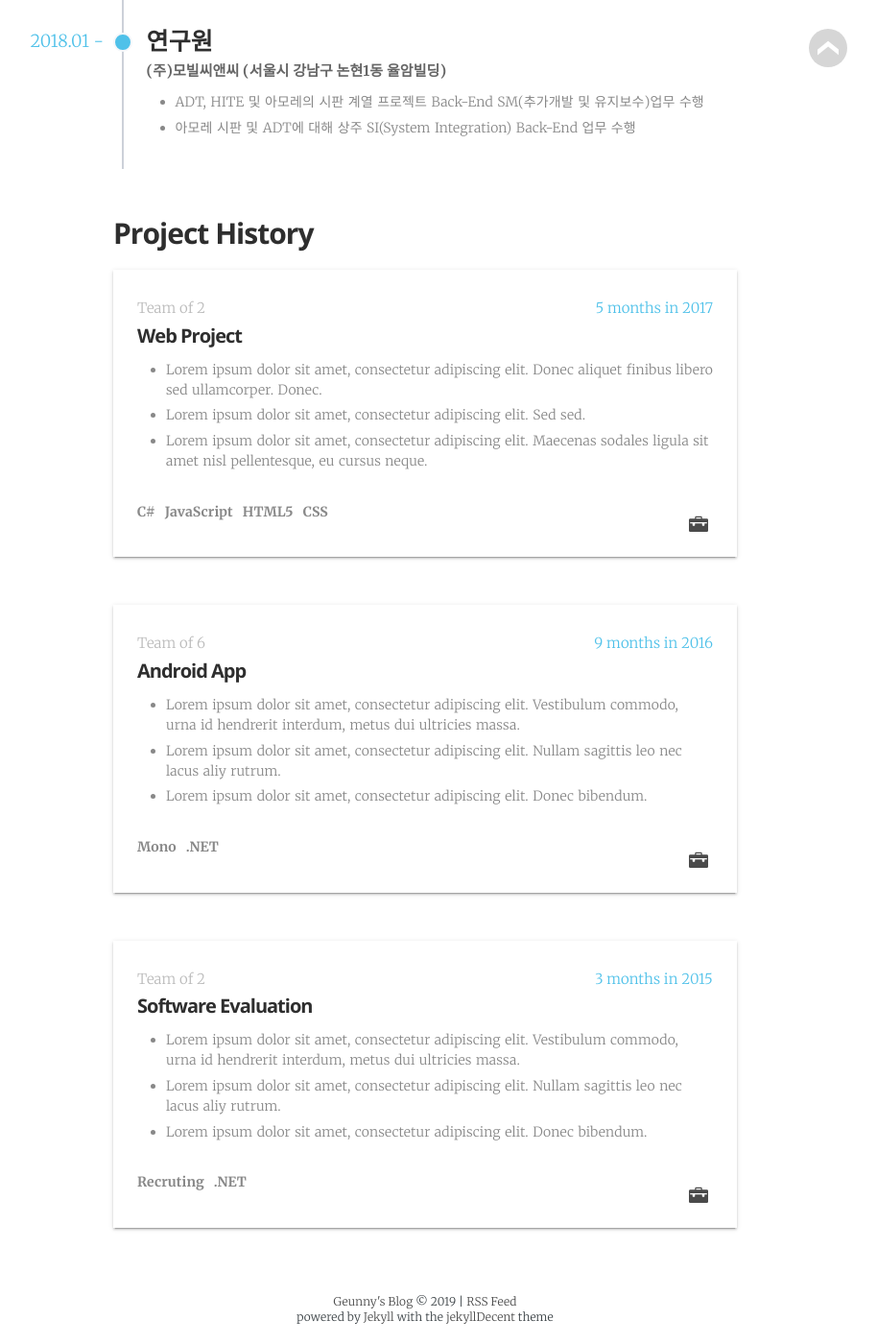
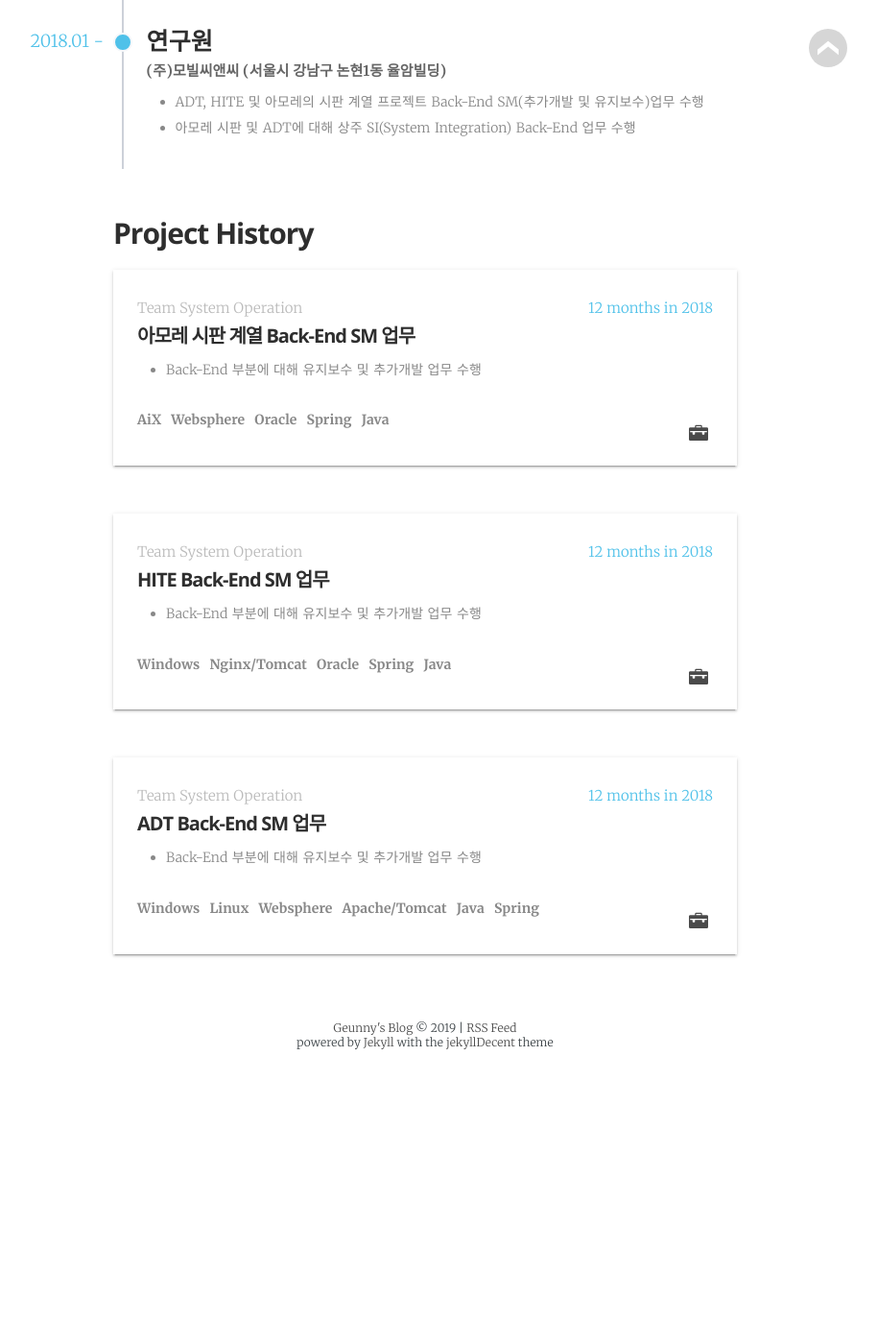
Before and after one commit to jwillmer/jekyllDecent, a Jekyll site: the page built from _pages/cv.html, in a window 1280 px wide and 1400 px high, scrolled down 1664 px. Shown: the whole window at 96% size, without its empty margins (197-1111 px from the left). Built offline with Jekyll 4.4.1, drawn with Linux system fonts in a browser that asks for light colours; some web fonts are replaced; after the commit the page ends 2779 px from its top, so only the background shows below that.

Commit message:
Update cv.yml

```diff
--- a/_data/cv.yml
+++ b/_data/cv.yml
@@ -34,27 +34,21 @@ geunyoung:
             - "ADT, HITE 및 아모레의 시판 계열 프로젝트 Back-End SM(추가개발 및 유지보수)업무 수행"
             - "아모레 시판 및 ADT에 대해 상주 SI(System Integration) Back-End 업무 수행"
     projects:
-        - time:             "5 months in 2017"
-          team:             "Team of 2"
-          title:            "Web Project"
-          technologies:     "C#, JavaScript, HTML5, CSS"
+        - time:             "12 months in 2018"
+          team:             "Team System Operation"
+          title:            "아모레 시판 계열 Back-End SM 업무"
+          technologies:     "AiX, Websphere, Oracle, Spring, Java"
           responsibilities:
-            - "Lorem ipsum dolor sit amet, consectetur adipiscing elit. Donec aliquet finibus libero sed ullamcorper. Donec."
-            - "Lorem ipsum dolor sit amet, consectetur adipiscing elit. Sed sed."
-            - "Lorem ipsum dolor sit amet, consectetur adipiscing elit. Maecenas sodales ligula sit amet nisl pellentesque, eu cursus neque."
-        - time:             "9 months in 2016"
-          team:             "Team of 6"
-          title:            "Android App"
-          technologies:     "Mono, .NET"
+            - "Back-End 부분에 대해 유지보수 및 추가개발 업무 수행"
+        - time:             "12 months in 2018"
+          team:             "Team System Operation"
+          title:            "HITE Back-End SM 업무"
+          technologies:     "Windows, Nginx/Tomcat, Oracle, Spring, Java"
           responsibilities:
-            - "Lorem ipsum dolor sit amet, consectetur adipiscing elit. Vestibulum commodo, urna id hendrerit interdum, metus dui ultricies massa."
-            - "Lorem ipsum dolor sit amet, consectetur adipiscing elit. Nullam sagittis leo nec lacus aliy rutrum."
-            - "Lorem ipsum dolor sit amet, consectetur adipiscing elit. Donec bibendum."
-        - time:             "3 months in 2015"
-          team:             "Team of 2"
-          title:            "Software Evaluation"
-          technologies:     "Recruting, .NET"
+            - "Back-End 부분에 대해 유지보수 및 추가개발 업무 수행"
+        - time:             "12 months in 2018"
+          team:             "Team System Operation"
+          title:            "ADT Back-End SM 업무"
+          technologies:     "Windows, Linux, Websphere, Apache/Tomcat, Java, Spring"
           responsibilities:
-            - "Lorem ipsum dolor sit amet, consectetur adipiscing elit. Vestibulum commodo, urna id hendrerit interdum, metus dui ultricies massa."
-            - "Lorem ipsum dolor sit amet, consectetur adipiscing elit. Nullam sagittis leo nec lacus aliy rutrum."
-            - "Lorem ipsum dolor sit amet, consectetur adipiscing elit. Donec bibendum."
+            - "Back-End 부분에 대해 유지보수 및 추가개발 업무 수행"
```
